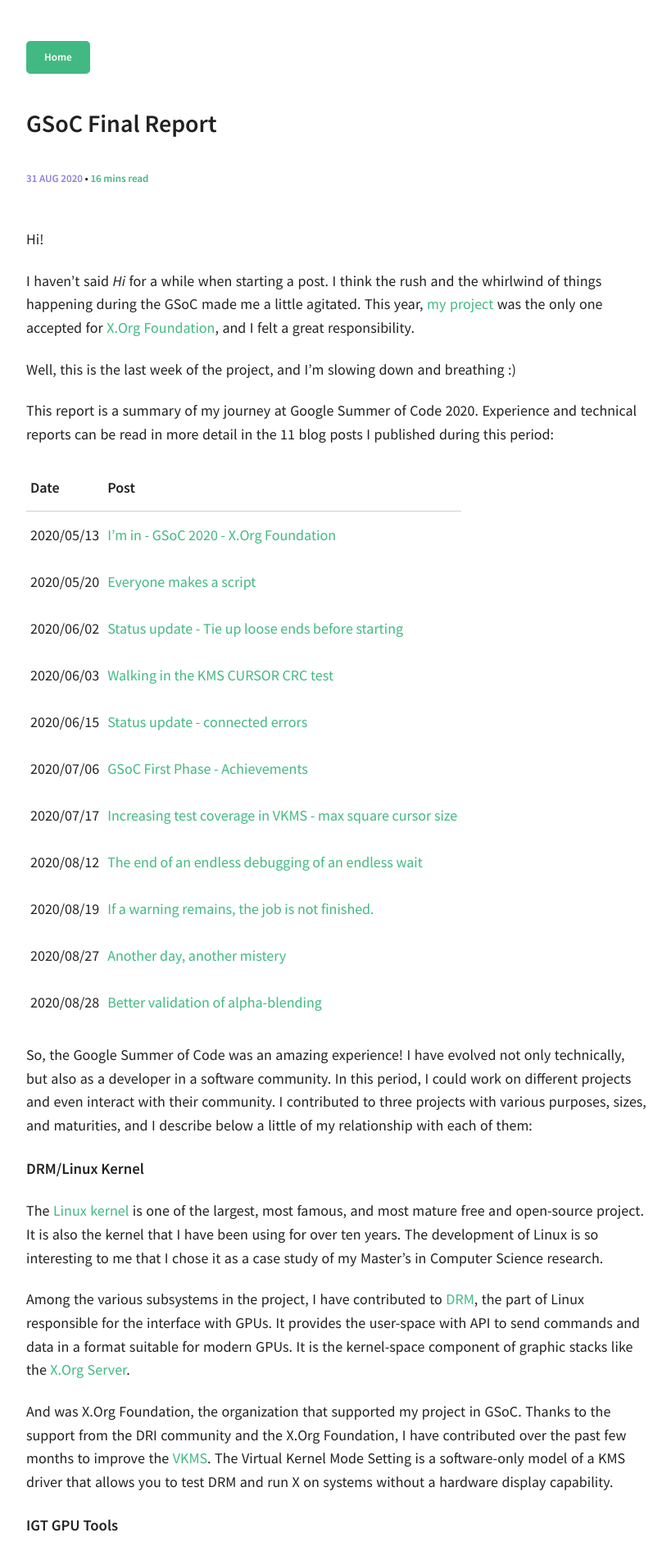
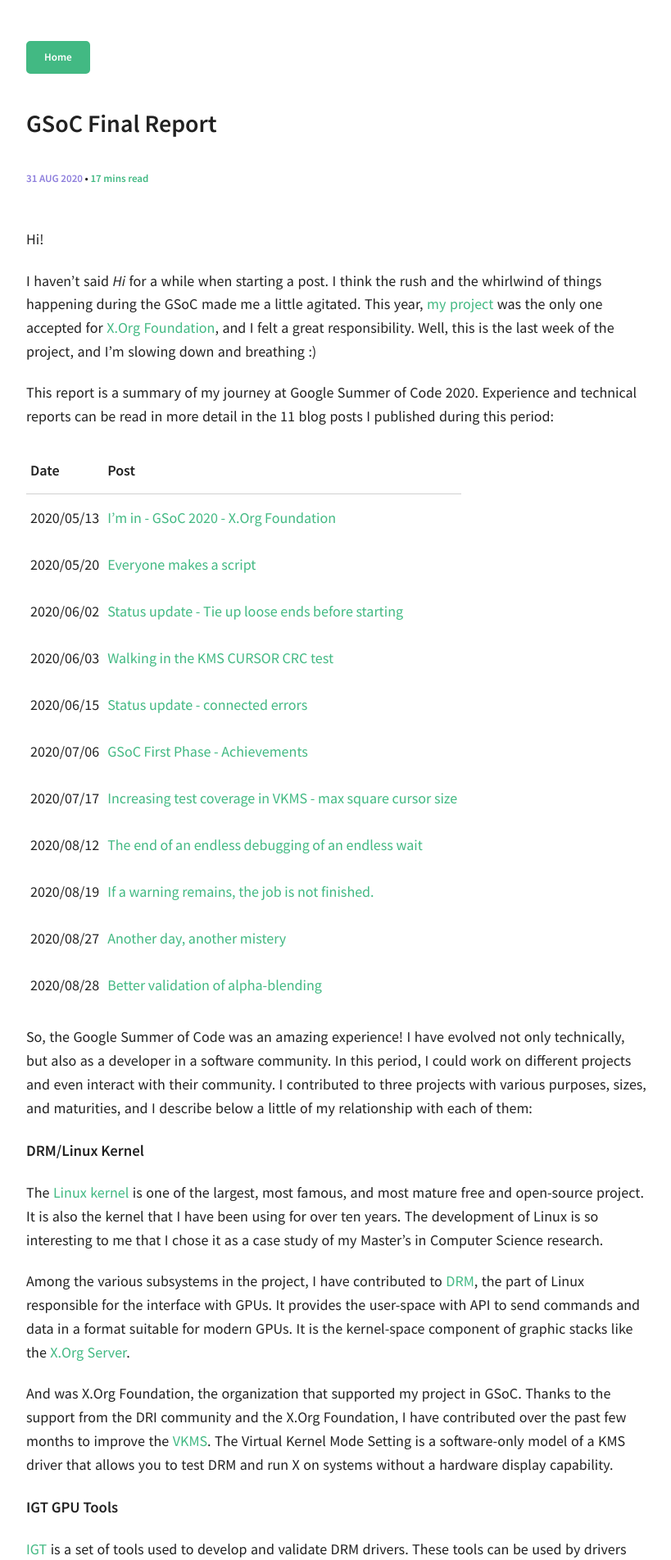
Before and after one commit to melissawen/melissawen.github.io, a Jekyll site: the page built from _posts/2020-08-29-gsoc-final-report.md, in a window 1280 px wide. Shown: the top 1903 px of the page at 82% size, without its empty margins (338-1157 px from the left). Built offline with Jekyll 4.4.1, drawn with Linux system fonts in a browser that asks for light colours.

Commit message:
minor-fixes-gsoc-report

```diff
--- a/_posts/2020-08-29-gsoc-final-report.md
+++ b/_posts/2020-08-29-gsoc-final-report.md
@@ -13,9 +13,8 @@
 [my project](https://summerofcode.withgoogle.com/projects/#4669149428580352)
 was the only one accepted for
 [X.Org Foundation](https://www.x.org/wiki/XorgFoundation/), and I felt a
-great responsibility.
-
-Well, this is the last week of the project, and I'm slowing down and breathing :)
+great responsibility. Well, this is the last week of the project, and I'm
+slowing down and breathing :)
 
 This report is a summary of my journey at Google Summer of Code 2020.
 Experience and technical reports can be read in more detail in the 11 blog
@@ -138,12 +137,12 @@
 
 **A cross-cutting problem that affected the performance of VKMS for sequential subtests execution**
 
-During the sequential execution of the kms_cursor_crc test cases, the results
+During the sequential execution of the kms\_cursor\_crc test cases, the results
 were unstable. Successful tests failed, two runs of the same test alternated
 between failure and success ... in short, a mess.
 
 In debugging and examining the change history, I found a commit
-that changes the VKMS performance of the kms_cursor_crc test cases. This
+that changes the VKMS performance of the kms\_cursor\_crc test cases. This
 change replaced the drm\_wait\_for\_vblanks function with drm\_wait\_flip\_done
 and, therefore, the VKMS stopped "forcing" vblank interrupts during the process
 of state commit. Without vblank interruptions, the execution of testcases in
@@ -183,7 +182,7 @@
 | 02 | DRM/Linux kernel | [drm/vkms: add missing drm\_crtc\_vblank\_put to the get/put pair on flush](https://patchwork.freedesktop.org/patch/378382/) | Discarded | - |
 | 03 | DRM/Linux kernel | [drm/vkms: fix xrgb on compute crc](https://patchwork.freedesktop.org/patch/382341/) | Accepted | - |
 | 04 | DRM/Linux kernel | [drm/vkms: guarantee vblank when capturing crc (v3)](https://patchwork.freedesktop.org/patch/384615/) | Accepted | [Link](https://melissawen.github.io/blog/2020/08/13/end_of_endless) |
-| 05 | DRM/Linux kernel | [drm/vkms: add alpha-premultiplied color blending (v2)](https://patchwork.freedesktop.org/patch/387665/) | Under review | [Link](https://melissawen.github.io/blog/2020/08/19/let-vkms-blend-it) |
+| 05 | DRM/Linux kernel | [drm/vkms: add alpha-premultiplied color blending (v2)](https://patchwork.freedesktop.org/patch/387665/) | Accepted | [Link](https://melissawen.github.io/blog/2020/08/19/let-vkms-blend-it) |
 | 06 | IGT GPU Tools | [lib/igt\_fb: remove extra parameters from igt\_put\_cairo\_ctx](https://patchwork.freedesktop.org/series/79162/) | Accepted | [Link](https://melissawen.github.io/blog/2020/07/06/first-round) |
 | 07 | IGT GPU Tools | [[i-g-t,v2,1/2] lib/igt\_fb: change comments with fd description](https://patchwork.freedesktop.org/patch/377581/) | Accepted | [Link](https://melissawen.github.io/blog/2020/07/06/first-round) |
 | 08 | IGT GPU Tools | [[i-g-t,v2,2/2] test/kms\_cursor\_crc: update subtests descriptions and some comments](https://patchwork.freedesktop.org/patch/377582) | Accepted | [Link](https://melissawen.github.io/blog/2020/07/06/first-round) |
@@ -345,8 +344,8 @@
 
 #### Additional Links
 
-[1]: https://patchwork.freedesktop.org/patch/374926/
-[2]: https://patchwork.freedesktop.org/patch/377557/
-[3]: https://patchwork.freedesktop.org/patch/381344/
-[4]: https://patchwork.freedesktop.org/patch/387714/
-[5]: https://patchwork.freedesktop.org/series/80961/
+1. https://patchwork.freedesktop.org/patch/374926/
+2. https://patchwork.freedesktop.org/patch/377557/
+3. https://patchwork.freedesktop.org/patch/381344/
+4. https://patchwork.freedesktop.org/patch/387714/
+5. https://patchwork.freedesktop.org/series/80961/
```
Also changed, not shown: other parts of _posts/2020-08-29-gsoc-final-report.md (+5 -5 lines).
